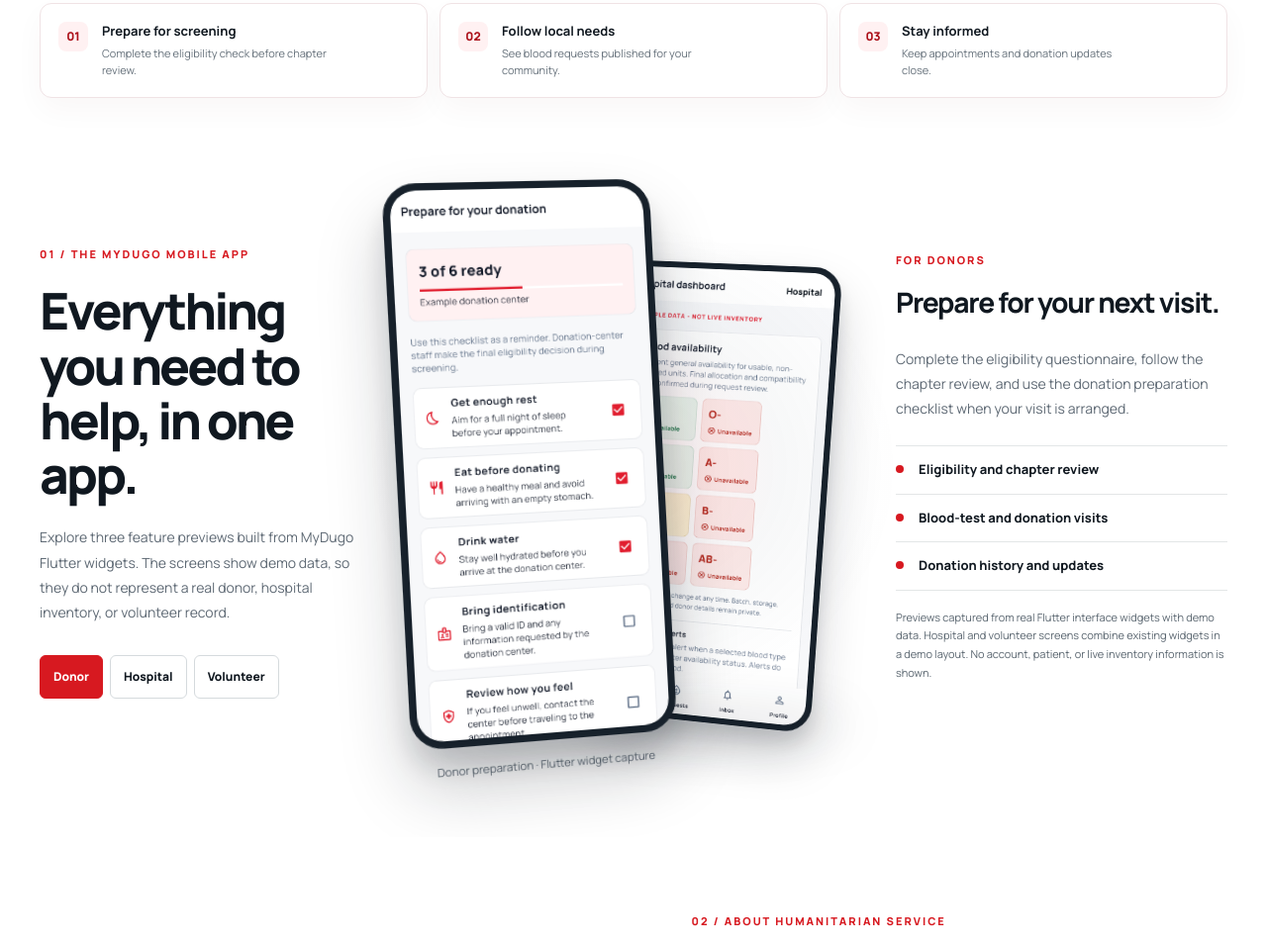
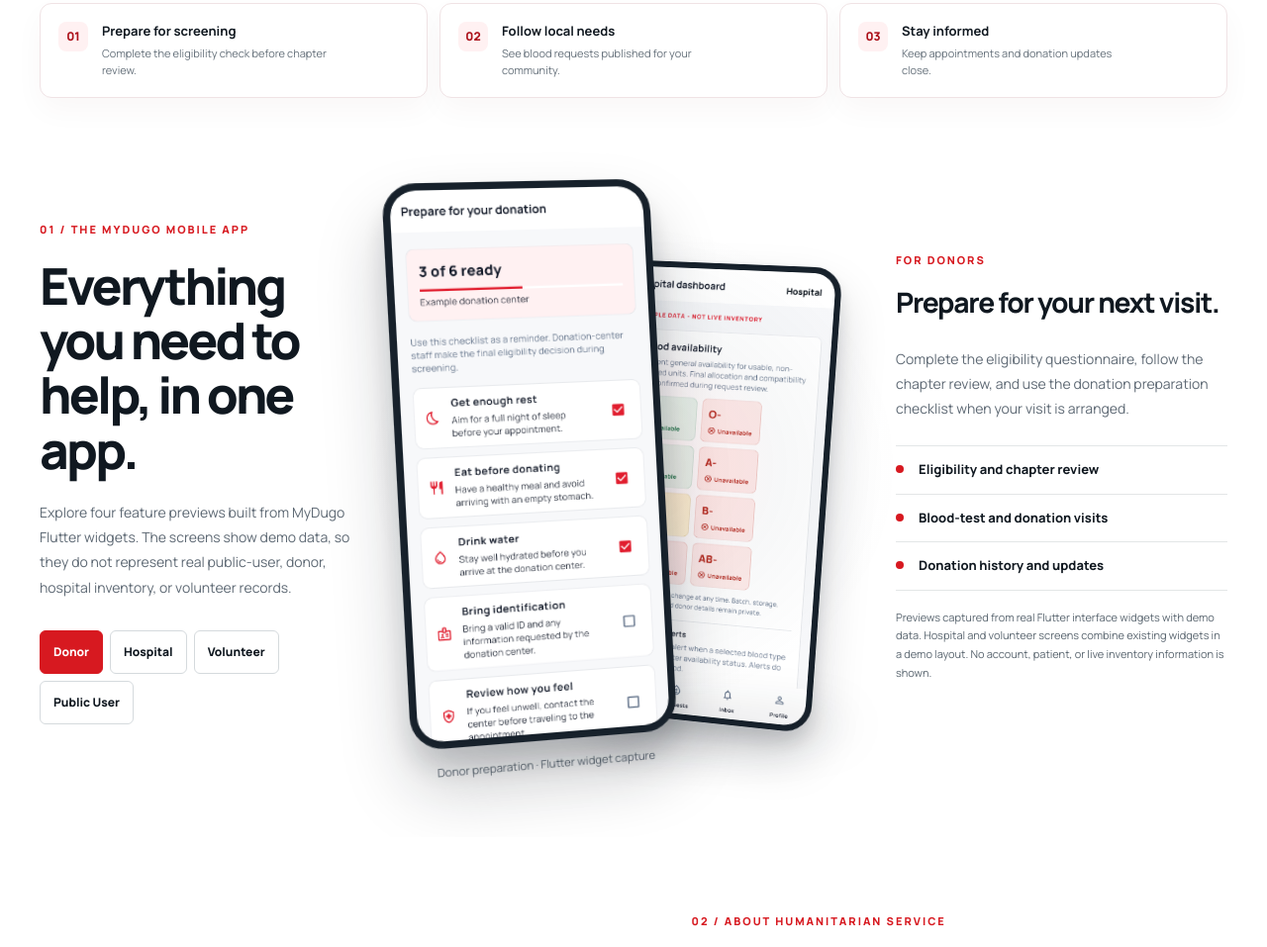
Before and after one commit to redblue1912/mydugo-public-site, a plain HTML site: page index.html in a window 1280 px wide. Shown: the part 764-1721 px from the top of the page at 99% size. Drawn offline with Linux system fonts and the light colour scheme.

Commit message:
Add Public User dashboard to app previews

```diff
--- a/index.html
+++ b/index.html
@@ -8,8 +8,8 @@
   <title>MyDugo | Give blood. Stay ready. Help your community.</title>
   <link rel="icon" type="image/png" href="assets/logo.png">
   <link rel="preload" href="assets/Manrope.ttf" as="font" type="font/ttf" crossorigin>
-  <link rel="stylesheet" href="styles.css?v=20261017-concept-hero">
-  <script src="site.js?v=20261005b" defer></script>
+  <link rel="stylesheet" href="styles.css?v=20261102-public-preview">
+  <script src="site.js?v=20261102-public-preview" defer></script>
 </head>
 <body>
   <a class="skip-link" href="#main">Skip to content</a>
@@ -62,22 +62,25 @@
     <section id="app" class="section app-section"><div class="container">
       <div class="section-heading app-intro">
         <div><p class="kicker">01 / THE MYDUGO MOBILE APP</p><h2>Everything you need to help, in one app.</h2></div>
-        <p>Explore three feature previews built from MyDugo Flutter widgets. The screens show demo data, so they do not represent a real donor, hospital inventory, or volunteer record.</p>
+        <p>Explore four feature previews built from MyDugo Flutter widgets. The screens show demo data, so they do not represent real public-user, donor, hospital inventory, or volunteer records.</p>
         <div class="role-switcher" role="group" aria-label="Choose an app view">
           <button type="button" class="is-active" data-role="donor" aria-pressed="true">Donor</button>
           <button type="button" data-role="hospital" aria-pressed="false">Hospital</button>
           <button type="button" data-role="volunteer" aria-pressed="false">Volunteer</button>
+          <button type="button" data-role="public" aria-pressed="false">Public User</button>
         </div>
       </div>
       <div class="role-stage" aria-label="MyDugo Flutter widget previews">
         <figure class="role-shot is-active" data-role="donor" data-label="Donor" aria-hidden="false"><div class="phone-frame"><img src="assets/donor-feature.png" alt="MyDugo donor preparation checklist with example progress" width="780" height="1688" loading="lazy"></div><figcaption>Donor preparation · Flutter widget capture</figcaption></figure>
         <figure class="role-shot is-next" data-role="hospital" data-label="Hospital" aria-hidden="true"><div class="phone-frame"><img src="assets/hospital-feature.png" alt="MyDugo hospital blood availability screen with example statuses" width="780" height="1688" loading="lazy"></div><figcaption>Hospital availability · Flutter widget preview</figcaption></figure>
         <figure class="role-shot" data-role="volunteer" data-label="Volunteer" aria-hidden="true"><div class="phone-frame"><img src="assets/volunteer-feature.png" alt="MyDugo volunteer dashboard widgets with example service hours" width="780" height="1688" loading="lazy"></div><figcaption>Volunteer opportunities · Flutter widget preview</figcaption></figure>
+        <figure class="role-shot" data-role="public" data-label="Public User" aria-hidden="true"><div class="phone-frame"><img src="assets/public-feature.png" alt="MyDugo registered public-user dashboard with sample events and announcements" width="780" height="1688" loading="lazy"></div><figcaption>Public dashboard · Flutter widget capture</figcaption></figure>
       </div>
       <div class="role-details" aria-live="polite">
         <div class="role-detail" data-role="donor"><p class="kicker">FOR DONORS</p><h3>Prepare for your next visit.</h3><p>Complete the eligibility questionnaire, follow the chapter review, and use the donation preparation checklist when your visit is arranged.</p><ul><li>Eligibility and chapter review</li><li>Blood-test and donation visits</li><li>Donation history and updates</li></ul></div>
         <div class="role-detail" data-role="hospital" hidden><p class="kicker">FOR PARTNER HOSPITALS</p><h3>Coordinate blood requests clearly.</h3><p>Authorized hospital staff can check general availability, submit requests, and follow the chapter's review and response.</p><ul><li>General blood availability</li><li>Request submission and status</li><li>Availability alert preferences</li></ul></div>
         <div class="role-detail" data-role="volunteer" hidden><p class="kicker">FOR VOLUNTEERS</p><h3>See where you can help.</h3><p>Approved volunteers can explore opportunities, check their schedule, and review recorded service after chapter assignments.</p><ul><li>Published opportunities</li><li>Assignments and schedule</li><li>Recorded service history</li></ul></div>
+        <div class="role-detail" data-role="public" hidden><p class="kicker">FOR PUBLIC USERS</p><h3>Stay close to your community.</h3><p>Create a public account, verify your email, and log in to your own dashboard. Explore chapter events and read the latest public announcements.</p><ul><li>Personal public-user dashboard</li><li>Event search and activity details</li><li>Read-only chapter announcements</li></ul></div>
         <p class="demo-disclosure">Previews captured from real Flutter interface widgets with demo data. Hospital and volunteer screens combine existing widgets in a demo layout. No account, patient, or live inventory information is shown.</p>
       </div>
     </div></section>
--- a/site.js
+++ b/site.js
@@ -49,13 +49,14 @@ const roleButtons = [...document.querySelectorAll('.role-switcher button[data-ro
 const roleShots = [...document.querySelectorAll('.role-shot[data-role]')];
 const roleDetails = [...document.querySelectorAll('.role-detail[data-role]')];
 const roleStage = document.querySelector('.role-stage');
-if (roleStage && roleButtons.length === 3 && roleShots.length === 3) {
+if (roleStage && roleButtons.length > 0 && roleShots.length === roleButtons.length && roleDetails.length === roleButtons.length) {
   const roles = roleButtons.map((button) => button.dataset.role);
   const selectRole = (role) => {
     const index = roles.indexOf(role);
     if (index < 0) return;
     const next = roles[(index + 1) % roles.length];
-    roleStage.setAttribute('aria-label', `MyDugo ${role} Flutter widget preview`);
+    const roleName = roleButtons[index].textContent.trim();
+    roleStage.setAttribute('aria-label', `MyDugo ${roleName} Flutter widget preview`);
     roleButtons.forEach((button) => {
       const selected = button.dataset.role === role;
       button.classList.toggle('is-active', selected);
@@ -70,4 +71,5 @@ if (roleStage && roleButtons.length === 3 && roleShots.length === 3) {
     roleDetails.forEach((detail) => { detail.hidden = detail.dataset.role !== role; });
   };
   roleButtons.forEach((button) => button.addEventListener('click', () => selectRole(button.dataset.role)));
+  selectRole(roleButtons.find((button) => button.classList.contains('is-active'))?.dataset.role || roles[0]);
 }
--- a/styles.css
+++ b/styles.css
@@ -381,7 +381,7 @@ h2 { font-size: clamp(38px, 4vw, 58px); margin-bottom: 24px; }
   .role-shot.is-active { left: 6%; transform: translate3d(0, 0, 20px) rotateY(4deg) rotateZ(-2deg); }
   .role-shot.is-next { left: 44%; }
   .role-switcher { gap: 5px; }
-  .role-switcher button { flex: 1 1 30%; padding-inline: 8px; }
+  .role-switcher button { flex: 1 1 40%; padding-inline: 8px; }
   .about-media img { height: 300px; }
   .audience-grid article { min-height: 0; }
   .audience-grid article > span { margin-bottom: 30px; }
```
Also changed, not shown: assets/public-feature.png (added), deployment-version.txt, 1 other file.
